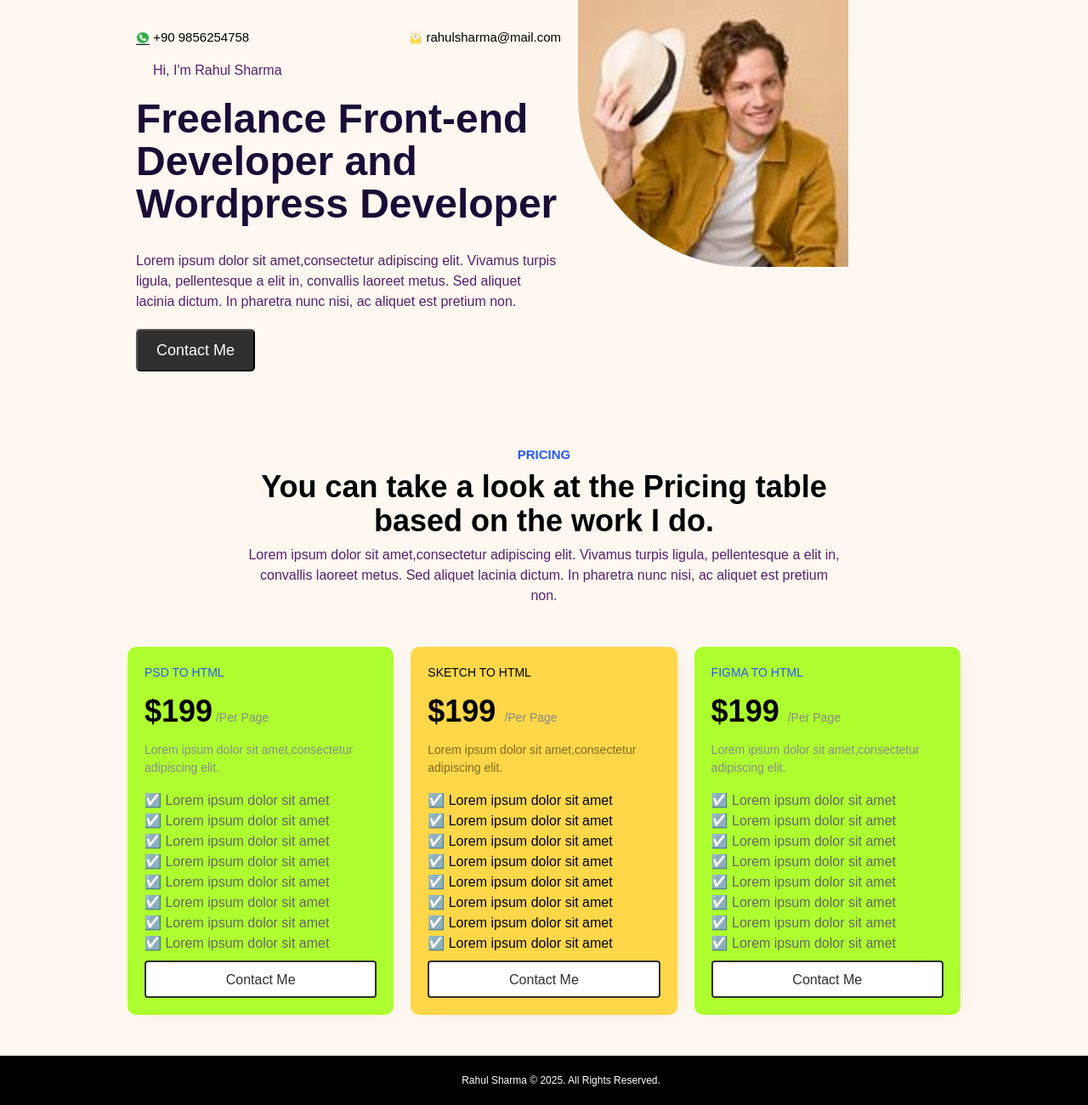
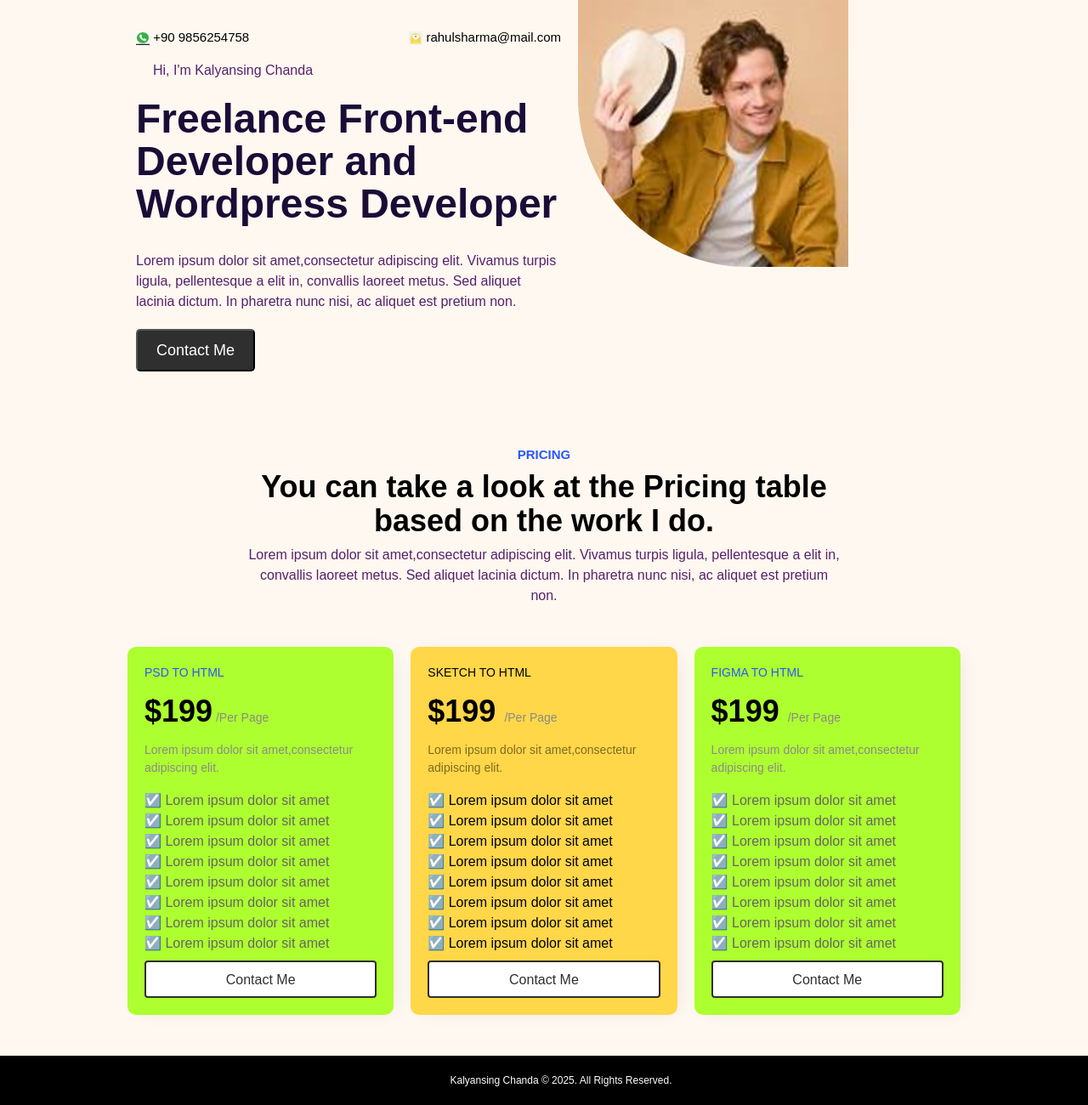
Before and after one commit to Kalyansing2025/my-second-web-page, a plain HTML site: page index.html in a window 1280 px wide. Shown: the part 4-1304 px from the top of the page at 85% size. Drawn offline with Linux system fonts and the light colour scheme.

Commit message:
changes in html file

```diff
--- a/index.html
+++ b/index.html
@@ -29,7 +29,7 @@
             </div>
             <!--Name-->
             <div id="hi-and-name">
-                Hi, I'm Rahul Sharma
+                Hi, I'm Kalyansing Chanda
             </div>
             <!--Title-->
             <h1>
@@ -173,7 +173,7 @@
 -->
 
     <div id="footer">
-        Rahul Sharma © 2025. All Rights Reserved.
+        Kalyansing Chanda © 2025. All Rights Reserved.
     </div>
 
 </body>
```
